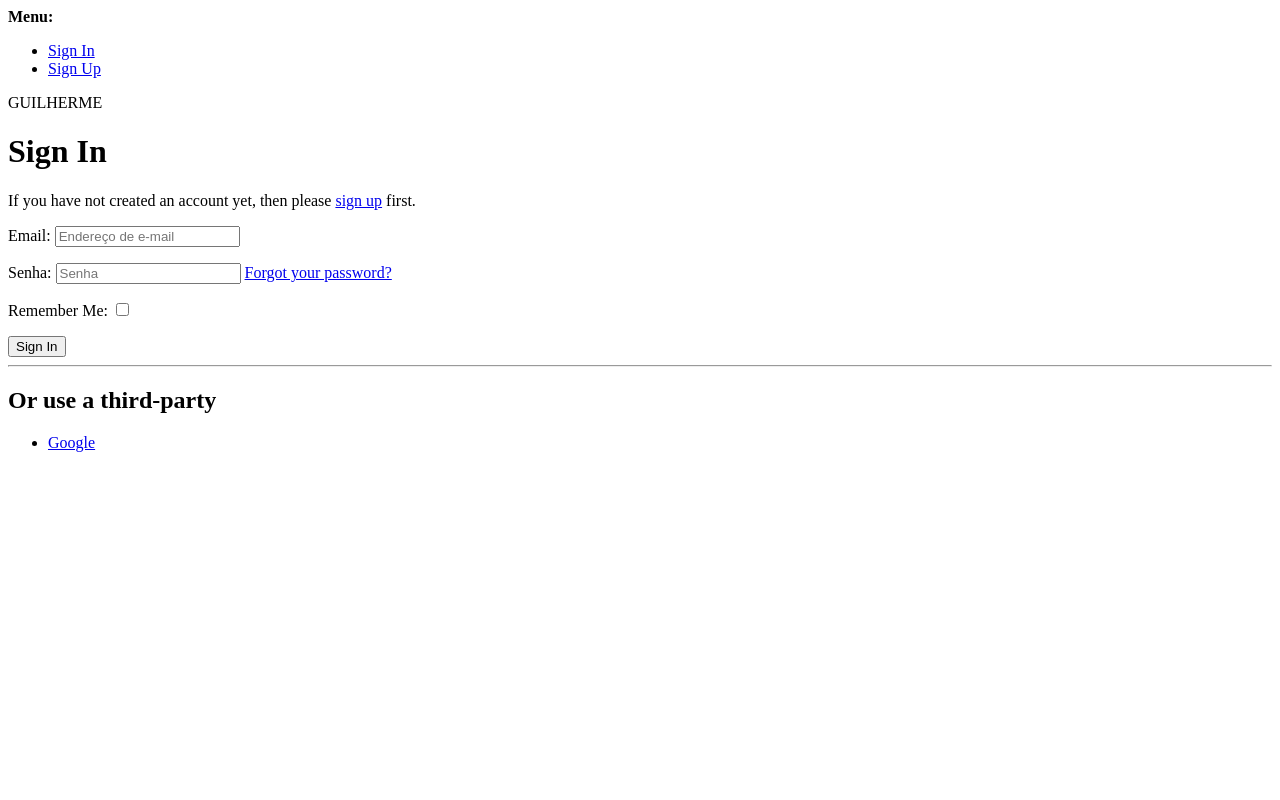
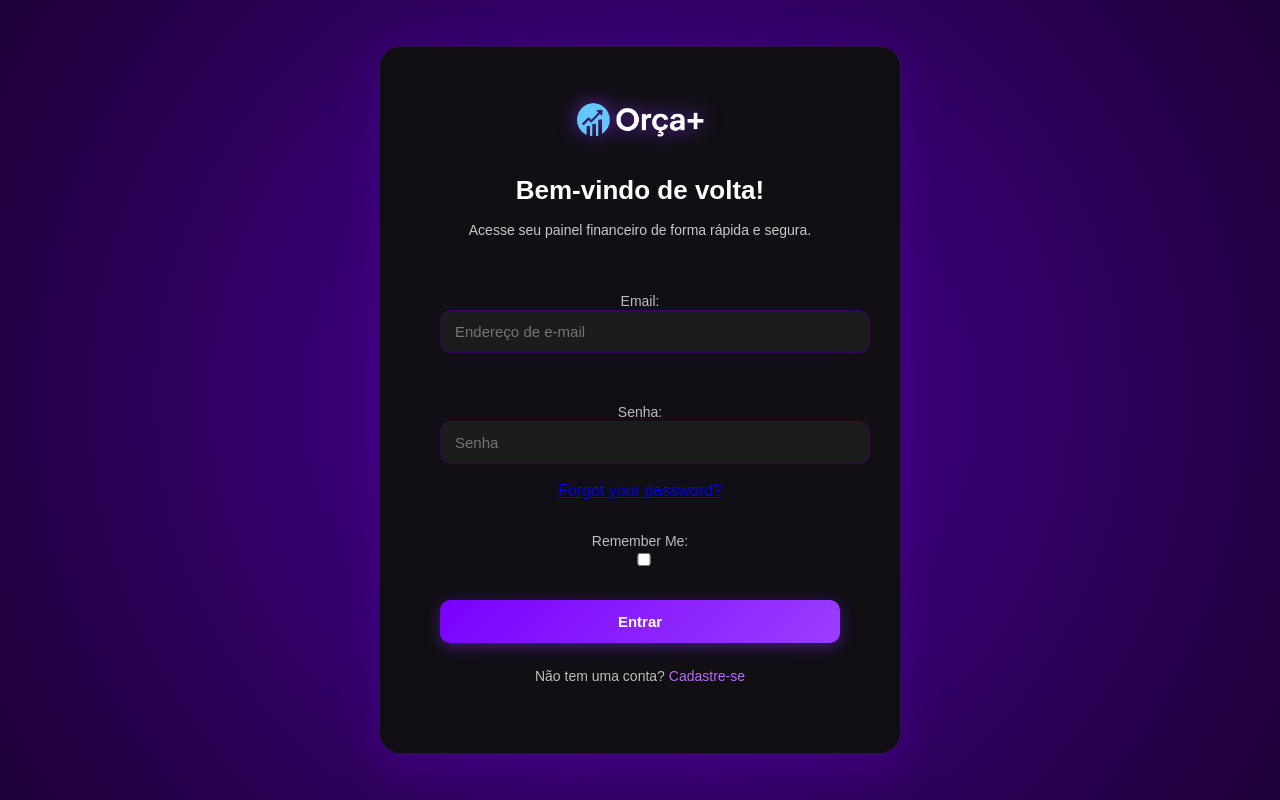
Before and after one commit to HenzoThomaz/Projeto_Controle_Financeiro, a Django app: page /accounts/login/ in a window 1280 px wide. Run offline with Django 5.2, Linux system fonts and the light colour scheme; data comes from the database, SQL or seed files in the repository; both versions use the stored data as it was after the commit; some libraries are stand-ins or nearby versions.

Commit message:
mano cardoso que fez esse

```diff
--- a/Controle_Financeiro/settings.py
+++ b/Controle_Financeiro/settings.py
@@ -16,6 +16,9 @@ import os
 # Build paths inside the project like this: BASE_DIR / 'subdir'.
 BASE_DIR = Path(__file__).resolve().parent.parent
 
+STATICFILES_DIRS = [
+    os.path.join(BASE_DIR, 'static'),
+]
 
 # Quick-start development settings - unsuitable for production
 # See https://docs.djangoproject.com/en/5.2/howto/deployment/checklist/
@@ -153,7 +156,7 @@ USE_TZ = True
 # Static files (CSS, JavaScript, Images)
 # https://docs.djangoproject.com/en/5.2/howto/static-files/
 
-STATIC_URL = 'static/'
+#STATIC_URL = 'static/'
 
 # Default primary key field type
 # https://docs.djangoproject.com/en/5.2/ref/settings/#default-auto-field
--- a/static/account/login.css
+++ b/static/account/login.css
@@ -0,0 +1,226 @@
+/* === Fundo e Centralização === */
+body {
+  background: radial-gradient(circle at center, #48009c 0%, #1d0036 100%);
+  display: flex;
+  justify-content: center;
+  align-items: center;
+  height: 100vh;
+  margin: 0;
+  font-family: "Poppins", sans-serif;
+  color: #fff;
+  overflow: hidden;
+}
+
+/* === Container Principal === */
+.auth-container {
+  background: rgba(15, 15, 15, 0.95);
+  backdrop-filter: blur(12px);
+  padding: 55px 60px;
+  border-radius: 22px;
+  box-shadow: 0 10px 40px rgba(80, 0, 150, 0.6);
+  width: 400px;
+  text-align: center;
+  border: 1px solid rgba(140, 50, 255, 0.2);
+  position: relative;
+  animation: pop-in 0.6s ease;
+}
+
+/* === Animações === */
+@keyframes pop-in {
+  0% { transform: scale(0.95); opacity: 0; }
+  100% { transform: scale(1); opacity: 1; }
+}
+
+.fade-in {
+  animation: fadeIn 1s ease forwards;
+}
+
+@keyframes fadeIn {
+  from { opacity: 0; transform: translateY(15px); }
+  to { opacity: 1; transform: translateY(0); }
+}
+
+/* === Logo === */
+.logo {
+  width: 130px;
+  margin-bottom: 15px;
+  filter: drop-shadow(0 0 10px rgba(140, 50, 255, 0.7));
+}
+
+/* === Títulos === */
+h1 {
+  font-size: 26px;
+  font-weight: 600;
+  margin-bottom: 10px;
+}
+
+.subtitle {
+  font-size: 14px;
+  color: #c9c9c9;
+  margin-bottom: 35px;
+  line-height: 1.5;
+}
+
+/* === Formulário === */
+form {
+  display: flex;
+  flex-direction: column;
+  align-items: stretch;
+  width: 100%;
+}
+
+form label {
+  text-align: left;
+  font-size: 14px;
+  color: #bdbdbd;
+  margin-bottom: 6px;
+}
+
+form input {
+  width: 100%;
+  padding: 12px 14px;
+  margin-bottom: 18px;
+  border-radius: 10px;
+  border: 1px solid #3a005f;
+  background-color: #1c1c1c;
+  color: #fff;
+  font-size: 15px;
+  transition: all 0.3s ease;
+}
+
+form input:focus {
+  background-color: #272727;
+  border: 1px solid #a050ff;
+  box-shadow: 0 0 10px rgba(160, 80, 255, 0.3);
+  outline: none;
+}
+
+/* === Botão === */
+button {
+  width: 100%;
+  background: linear-gradient(135deg, #7a00ff, #9a3eff);
+  color: #fff;
+  border: none;
+  border-radius: 10px;
+  padding: 13px;
+  font-size: 15px;
+  font-weight: 600;
+  cursor: pointer;
+  transition: all 0.3s ease;
+  box-shadow: 0 4px 15px rgba(140, 50, 255, 0.4);
+}
+
+button:hover {
+  background: linear-gradient(135deg, #9a3eff, #b96bff);
+  transform: translateY(-2px);
+  box-shadow: 0 6px 20px rgba(160, 80, 255, 0.5);
+}
+
+/* === Links === */
+.auth-links {
+  margin-top: 25px;
+  font-size: 14px;
+  color: #bdbdbd;
+}
+
+.auth-links a {
+  color: #b96bff;
+  text-decoration: none;
+  font-weight: 500;
+  transition: color 0.3s ease, text-shadow 0.3s ease;
+}
+
+.auth-links a:hover {
+  color: #fff;
+  text-shadow: 0 0 8px #b96bff;
+}
+
+/* === Responsividade === */
+@media (max-width: 480px) {
+  .auth-container {
+    width: 90%;
+    padding: 40px 25px;
+  }
+
+  h1 {
+    font-size: 22px;
+  }
+
+  button {
+    font-size: 14px;
+  }
+}
+/* === Tela de Redefinir Senha === */
+.reset-container {
+    background-color: #121212;
+    padding: 50px 60px;
+    border-radius: 20px;
+    box-shadow: 0 10px 30px rgba(0, 0, 0, 0.5);
+    text-align: center;
+    width: 420px;
+    margin: 50px auto;
+}
+
+.reset-container .logo {
+    width: 120px;
+    margin-bottom: 25px;
+}
+
+.reset-container h1 {
+    font-size: 24px;
+    margin-bottom: 15px;
+    color: #fff;
+}
+
+.reset-container .subtitle {
+    font-size: 14px;
+    color: #ccc;
+    margin-bottom: 30px;
+    line-height: 1.4;
+}
+
+.reset-container form input {
+    width: 100%;
+    padding: 12px;
+    border: none;
+    border-radius: 8px;
+    margin-bottom: 20px;
+    background-color: #1f1f1f;
+    color: #fff;
+    font-size: 14px;
+}
+
+.reset-container form input:focus {
+    outline: 2px solid #8c52ff;
+}
+
+.reset-container button {
+    width: 100%;
+    background: linear-gradient(90deg, #8c52ff, #b84eff);
+    color: white;
+    border: none;
+    padding: 12px;
+    border-radius: 10px;
+    cursor: pointer;
+    font-weight: 600;
+    transition: transform 0.2s ease, box-shadow 0.2s ease;
+}
+
+.reset-container button:hover {
+    transform: translateY(-2px);
+    box-shadow: 0 0 15px rgba(140, 82, 255, 0.6);
+}
+
+.reset-container .back {
+    margin-top: 20px;
+}
+
+.reset-container .back a {
+    color: #a577ff;
+    text-decoration: none;
+    font-size: 14px;
+}
+
+.reset-container .back a:hover {
+    text-decoration: underline;
+}
--- a/templates/account/login.html
+++ b/templates/account/login.html
@@ -1,62 +1,43 @@
 {% extends "account/base_entrance.html" %}
-{% load i18n %}
-{% load allauth account %}
-{% block head_title %}
-    {% trans "Sign In" %}
-{% endblock head_title %}
-{% block content %}
-GUILHERME
-    {% element h1 style="color: red;" %}
-        {% trans "Sign In" %}
-    {% endelement %}
-    {% if not SOCIALACCOUNT_ONLY %}
-        {% setvar link %}
-            <a href="{{ signup_url }}">
-            {% endsetvar %}
-            {% setvar end_link %}
-            </a>
-        {% endsetvar %}
-        {% element p %}
-            {% blocktranslate %}If you have not created an account yet, then please {{ link }}sign up{{ end_link }} first.{% endblocktranslate %}
-        {% endelement %}
-        {% url 'account_login' as login_url %}
-        {% element form form=form method="post" action=login_url tags="entrance,login" %}
-            {% slot body %}
+{% load i18n static %}
+
+{% block extra_head %}
+    <link rel="stylesheet" href="{% static 'account/login.css' %}">
+{% endblock extra_head %}
+
+{% block head_title %}{% trans "Entrar" %}{% endblock %}
+
+{# ESTE É O BLOCO CHAVE: Sobrescrevemos o body inteiro, ignorando o menu do template base. #}
+{% block body %}
+    {# Inclui a exibição de mensagens se houver (opcional, mas recomendado) #}
+    {% if messages %}
+        <div>
+            <strong>{% trans "Messages:" %}</strong>
+            <ul>
+                {% for message in messages %}<li>{{ message }}</li>{% endfor %}
+            </ul>
+        </div>
+    {% endif %}
+
+    {# Este bloco content é o que foi injetado pelo seu login.html anterior #}
+    {% block content %}
+        <div class="auth-container fade-in">
+            <img src="{% static 'account/logo.png' %}" alt="Logo" class="logo" />
+            <h1>Bem-vindo de volta!</h1>
+            <p class="subtitle">Acesse seu painel financeiro de forma rápida e segura.</p>
+
+            <form method="post" action="{% url 'account_login' %}">
                 {% csrf_token %}
-                {% element fields form=form unlabeled=True %}
-                {% endelement %}
-                {{ redirect_field }}
-            {% endslot %}
-            {% slot actions %}
-                {% element button type="submit" tags="prominent,login" style="background-color: green; color: white;" %}
-                    {% trans "Sign In" %}
-                {% endelement %}
-            {% endslot %}
-        {% endelement %}
-    {% endif %}
-    {% if LOGIN_BY_CODE_ENABLED or PASSKEY_LOGIN_ENABLED %}
-        {% element hr %}
-        {% endelement %}
-        {% element button_group vertical=True %}
-            {% if PASSKEY_LOGIN_ENABLED %}
-                {% element button type="submit" form="mfa_login" id="passkey_login" tags="prominent,login,outline,primary" %}
-                    {% trans "Sign in with a passkey" %}
-                {% endelement %}
-            {% endif %}
-            {% if LOGIN_BY_CODE_ENABLED %}
-                {% element button href=request_login_code_url tags="prominent,login,outline,primary" %}
-                    {% trans "Send me a sign-in code" %}
-                {% endelement %}
-            {% endif %}
-        {% endelement %}
-    {% endif %}
-    {% if SOCIALACCOUNT_ENABLED %}
-        {% include "socialaccount/snippets/login.html" with page_layout="entrance" %}
-    {% endif %}
-{% endblock content %}
-{% block extra_body %}
-    {{ block.super }}
-    {% if PASSKEY_LOGIN_ENABLED %}
-        {% include "mfa/webauthn/snippets/login_script.html" with button_id="passkey_login" %}
-    {% endif %}
-{% endblock %}
+                {{ form.as_p }}
+                <button type="submit">Entrar</button>
+            </form>
+
+            <div class="auth-links">
+                <p>Não tem uma conta? <a href="{% url 'account_signup' %}">Cadastre-se</a></p>
+            </div>
+        </div>
+    {% endblock content %}
+
+    {% block extra_body %}
+    {% endblock extra_body %}
+{% endblock body %}
```
Also changed, not shown: db.sqlite3, static/account/logo.png (added).
